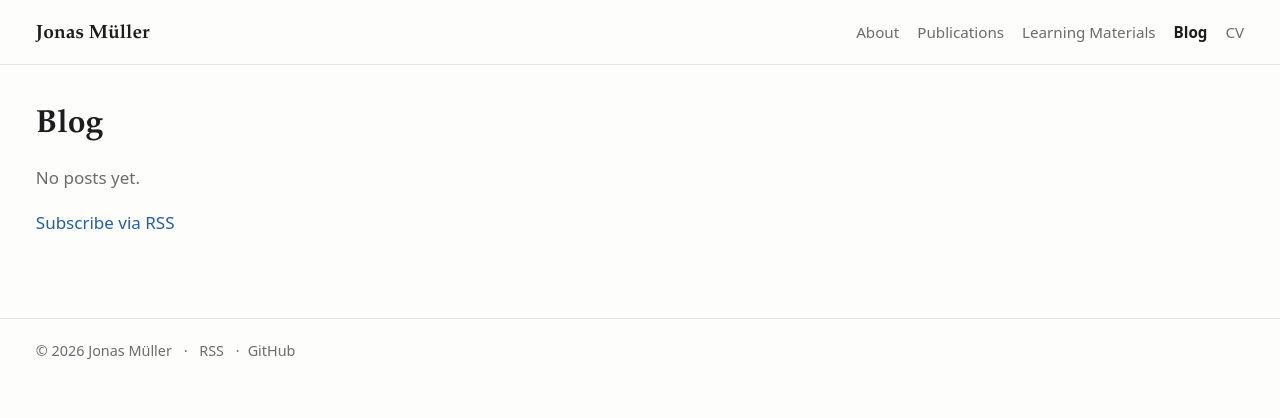
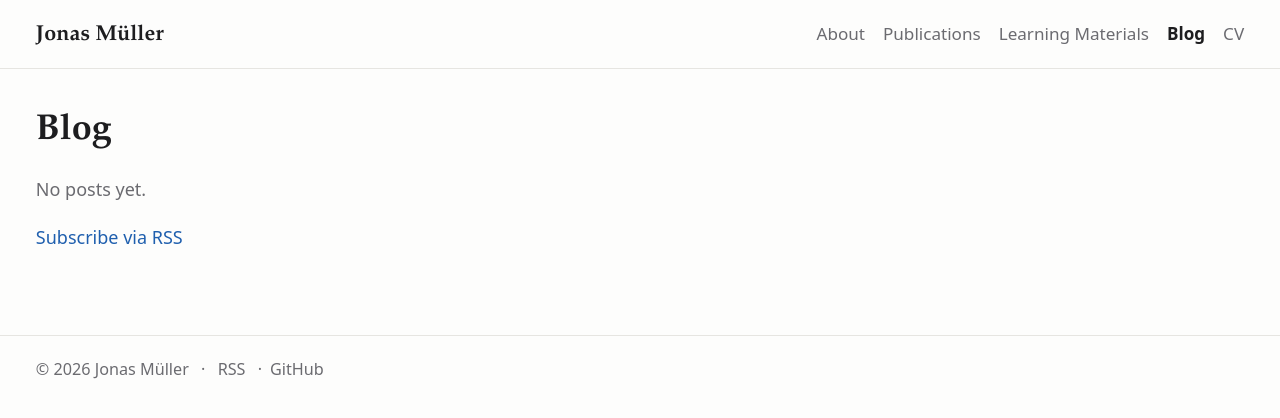
Before and after one commit to jonasmueler/jonasmueler.github.io, a Jekyll site: the page built from blog.md, in a window 1280 px wide. Shown: the top 418 px of the page. Built offline with Jekyll 4.4.1, drawn with Linux system fonts in a browser that asks for light colours.

Commit message:
About and Research side by side; larger base font

```diff
--- a/assets/css/style.css
+++ b/assets/css/style.css
@@ -29,12 +29,13 @@
 }
 
 * { box-sizing: border-box; }
-html { -webkit-text-size-adjust: 100%; }
+html { -webkit-text-size-adjust: 100%; font-size: 112.5%; }   /* 18px base; every rem size scales with it */
+@media (max-width: 700px) { html { font-size: 100%; } }
 body {
   margin: 0;
   background: var(--bg);
   color: var(--fg);
-  font: 17px/1.65 var(--sans);
+  font: 1rem/1.65 var(--sans);
 }
 .wrap { padding: 0 var(--gutter); }
 /* long-form text keeps a readable line length */
@@ -174,9 +175,9 @@ pre code { background: none; padding: 0; font-size: 0.85rem; }
 
 /* home: one readable column under the banner */
 .has-hero main.wrap { padding-top: 56px; }
-.home-about { max-width: 760px; }
-.home-about h2 { margin-top: 1.6em; }
-.home-about h2:first-child { margin-top: 0.4em; }
+.home-about { display: grid; grid-template-columns: repeat(2, minmax(0, 1fr)); gap: 32px 72px; max-width: 1320px; }
+.home-about h2 { margin-top: 0.4em; }
+@media (max-width: 900px) { .home-about { grid-template-columns: 1fr; } }
 .interests { list-style: none; padding: 0; margin: 1.2em 0 0; display: flex; flex-wrap: wrap; gap: 8px; }
 .interests li { padding: 4px 14px; border-radius: 999px; border: 1px solid var(--line); font-size: 0.92rem; }
 
```
Also changed, not shown: index.md (+6 -1 lines).
